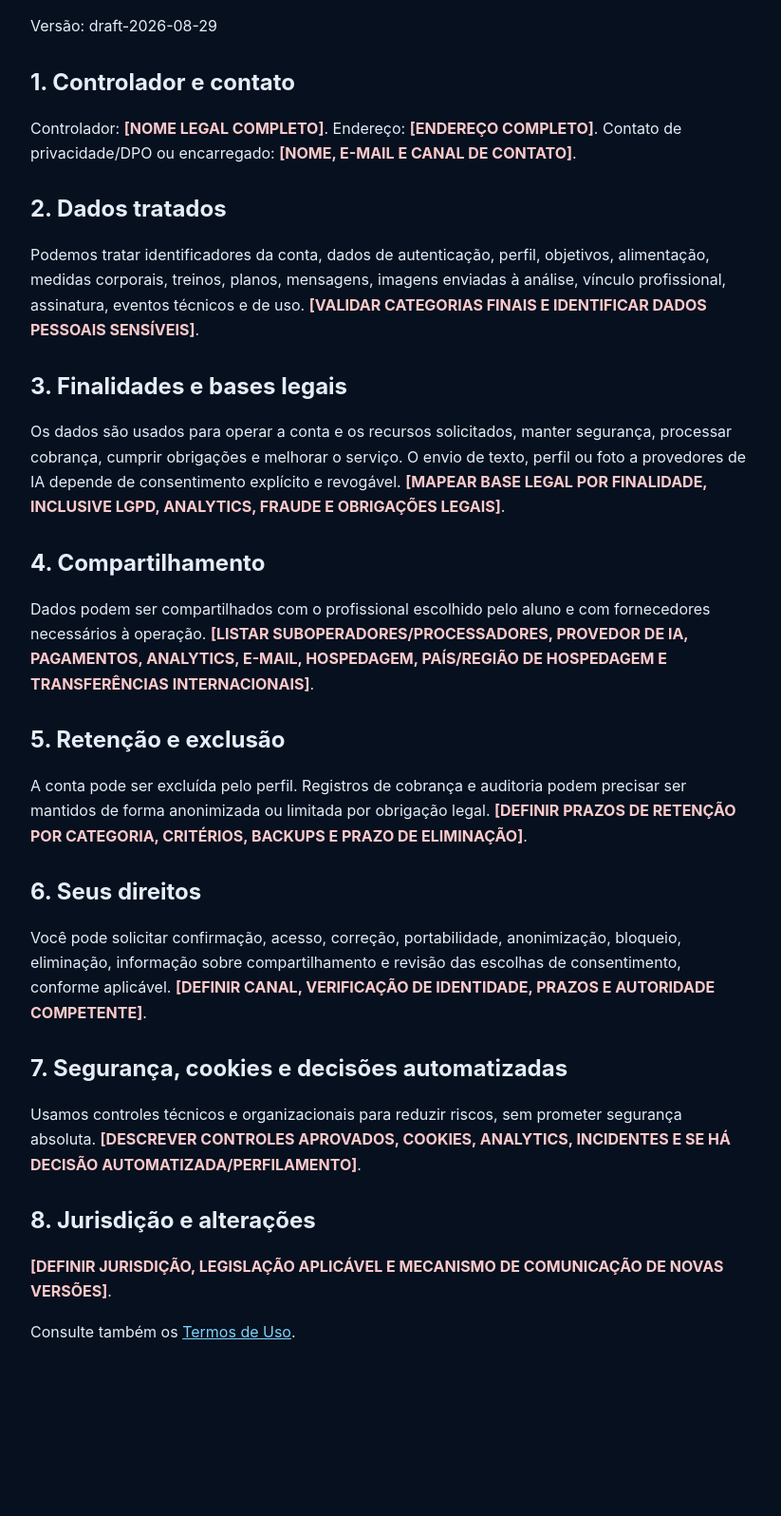
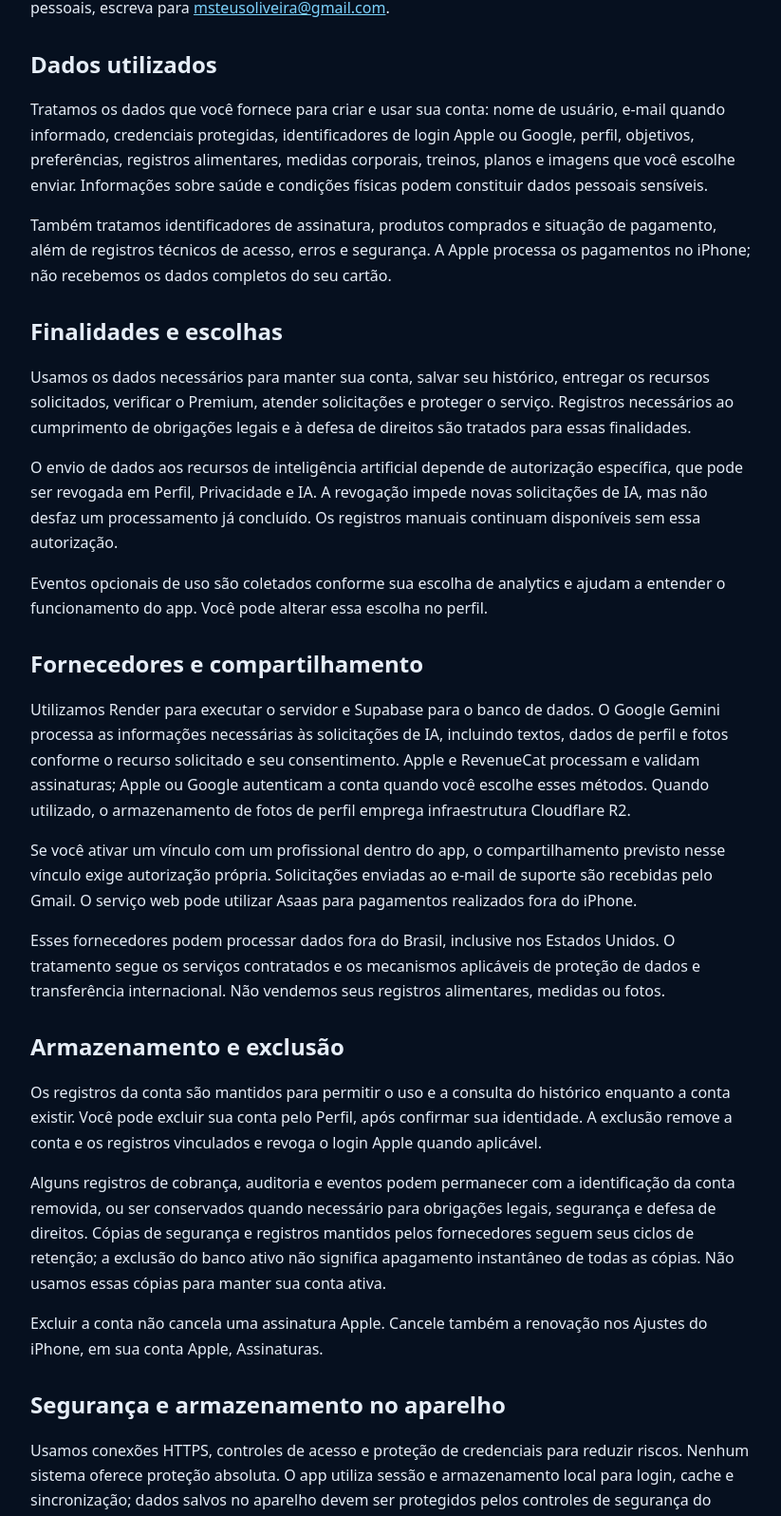
Before and after one commit to lilfinoo/diet-tracker, a website: page copilot/privacy.html in a window 1280 px wide. Shown: the part 230-1826 px from the top of the page at 95% size, without its empty margins (228-1051 px from the left). Before the commit the page ends 1709 px from the top, so only its background shows below. Drawn offline with Linux system fonts and the light colour scheme.

Commit message:
docs: publish privacy terms and support for App Store launch

```diff
--- a/copilot/privacy.html
+++ b/copilot/privacy.html
@@ -1,48 +1,27 @@
-<!DOCTYPE html>
-<html lang="pt-BR">
-<head>
-  <meta charset="UTF-8">
-  <meta name="viewport" content="width=device-width, initial-scale=1.0">
-  <title>Política de Privacidade - RASCUNHO</title>
-  <style>
-    body { margin: 0; color: #e5edf7; background: #06101f; font: 16px/1.65 Inter, system-ui, sans-serif; }
-    main { width: min(760px, calc(100% - 32px)); margin: 32px auto 64px; }
-    .draft { padding: 16px; border: 2px solid #f59e0b; border-radius: 12px; color: #fef3c7; background: #78350f55; font-weight: 800; }
-    h1, h2 { line-height: 1.2; } h2 { margin-top: 32px; } a { color: #7dd3fc; }
-    .placeholder { color: #fecaca; font-weight: 700; }
-  </style>
-</head>
-<body>
-  <main>
-    <p><a href="/">Voltar ao Fit-Tracker.AI</a></p>
-    <div class="draft">RASCUNHO JURÍDICO. NÃO APROVADO PARA LANÇAMENTO. Os campos entre colchetes precisam ser preenchidos e o texto precisa de revisão jurídica.</div>
-    <h1>Política de Privacidade</h1>
-    <p>Versão: draft-2026-08-29</p>
-
-    <h2>1. Controlador e contato</h2>
-    <p>Controlador: <span class="placeholder">[NOME LEGAL COMPLETO]</span>. Endereço: <span class="placeholder">[ENDEREÇO COMPLETO]</span>. Contato de privacidade/DPO ou encarregado: <span class="placeholder">[NOME, E-MAIL E CANAL DE CONTATO]</span>.</p>
-
-    <h2>2. Dados tratados</h2>
-    <p>Podemos tratar identificadores da conta, dados de autenticação, perfil, objetivos, alimentação, medidas corporais, treinos, planos, mensagens, imagens enviadas à análise, vínculo profissional, assinatura, eventos técnicos e de uso. <span class="placeholder">[VALIDAR CATEGORIAS FINAIS E IDENTIFICAR DADOS PESSOAIS SENSÍVEIS]</span>.</p>
-
-    <h2>3. Finalidades e bases legais</h2>
-    <p>Os dados são usados para operar a conta e os recursos solicitados, manter segurança, processar cobrança, cumprir obrigações e melhorar o serviço. O envio de texto, perfil ou foto a provedores de IA depende de consentimento explícito e revogável. <span class="placeholder">[MAPEAR BASE LEGAL POR FINALIDADE, INCLUSIVE LGPD, ANALYTICS, FRAUDE E OBRIGAÇÕES LEGAIS]</span>.</p>
-
-    <h2>4. Compartilhamento</h2>
-    <p>Dados podem ser compartilhados com o profissional escolhido pelo aluno e com fornecedores necessários à operação. <span class="placeholder">[LISTAR SUBOPERADORES/PROCESSADORES, PROVEDOR DE IA, PAGAMENTOS, ANALYTICS, E-MAIL, HOSPEDAGEM, PAÍS/REGIÃO DE HOSPEDAGEM E TRANSFERÊNCIAS INTERNACIONAIS]</span>.</p>
-
-    <h2>5. Retenção e exclusão</h2>
-    <p>A conta pode ser excluída pelo perfil. Registros de cobrança e auditoria podem precisar ser mantidos de forma anonimizada ou limitada por obrigação legal. <span class="placeholder">[DEFINIR PRAZOS DE RETENÇÃO POR CATEGORIA, CRITÉRIOS, BACKUPS E PRAZO DE ELIMINAÇÃO]</span>.</p>
-
-    <h2>6. Seus direitos</h2>
-    <p>Você pode solicitar confirmação, acesso, correção, portabilidade, anonimização, bloqueio, eliminação, informação sobre compartilhamento e revisão das escolhas de consentimento, conforme aplicável. <span class="placeholder">[DEFINIR CANAL, VERIFICAÇÃO DE IDENTIDADE, PRAZOS E AUTORIDADE COMPETENTE]</span>.</p>
-
-    <h2>7. Segurança, cookies e decisões automatizadas</h2>
-    <p>Usamos controles técnicos e organizacionais para reduzir riscos, sem prometer segurança absoluta. <span class="placeholder">[DESCREVER CONTROLES APROVADOS, COOKIES, ANALYTICS, INCIDENTES E SE HÁ DECISÃO AUTOMATIZADA/PERFILAMENTO]</span>.</p>
-
-    <h2>8. Jurisdição e alterações</h2>
-    <p><span class="placeholder">[DEFINIR JURISDIÇÃO, LEGISLAÇÃO APLICÁVEL E MECANISMO DE COMUNICAÇÃO DE NOVAS VERSÕES]</span>.</p>
-    <p>Consulte também os <a href="/terms.html">Termos de Uso</a>.</p>
-  </main>
-</body>
-</html>
+<!DOCTYPE html><html lang="pt-BR"><head><meta charset="UTF-8"><meta name="viewport" content="width=device-width,initial-scale=1"><title>Privacidade — Fit Tracker</title><style>body{margin:0;color:#e5edf7;background:#06101f;font:16px/1.65 system-ui,sans-serif}main{width:min(760px,calc(100% - 32px));margin:32px auto 64px}h1,h2{line-height:1.2}h2{margin-top:32px}a{color:#7dd3fc}</style></head><body><main><h1>Política de Privacidade do Fit Tracker</h1>
+<p>Atualizada em 7 de outubro de 2026.</p>
+<h2>Responsável e contato</h2>
+<p>O Fit Tracker é operado por Mateus Oliveira Julio, no Brasil. Para suporte ou solicitações sobre dados pessoais, escreva para <a href="mailto:msteusoliveira@gmail.com">msteusoliveira@gmail.com</a>.</p>
+<h2>Dados utilizados</h2>
+<p>Tratamos os dados que você fornece para criar e usar sua conta: nome de usuário, e-mail quando informado, credenciais protegidas, identificadores de login Apple ou Google, perfil, objetivos, preferências, registros alimentares, medidas corporais, treinos, planos e imagens que você escolhe enviar. Informações sobre saúde e condições físicas podem constituir dados pessoais sensíveis.</p>
+<p>Também tratamos identificadores de assinatura, produtos comprados e situação de pagamento, além de registros técnicos de acesso, erros e segurança. A Apple processa os pagamentos no iPhone; não recebemos os dados completos do seu cartão.</p>
+<h2>Finalidades e escolhas</h2>
+<p>Usamos os dados necessários para manter sua conta, salvar seu histórico, entregar os recursos solicitados, verificar o Premium, atender solicitações e proteger o serviço. Registros necessários ao cumprimento de obrigações legais e à defesa de direitos são tratados para essas finalidades.</p>
+<p>O envio de dados aos recursos de inteligência artificial depende de autorização específica, que pode ser revogada em Perfil, Privacidade e IA. A revogação impede novas solicitações de IA, mas não desfaz um processamento já concluído. Os registros manuais continuam disponíveis sem essa autorização.</p>
+<p>Eventos opcionais de uso são coletados conforme sua escolha de analytics e ajudam a entender o funcionamento do app. Você pode alterar essa escolha no perfil.</p>
+<h2>Fornecedores e compartilhamento</h2>
+<p>Utilizamos Render para executar o servidor e Supabase para o banco de dados. O Google Gemini processa as informações necessárias às solicitações de IA, incluindo textos, dados de perfil e fotos conforme o recurso solicitado e seu consentimento. Apple e RevenueCat processam e validam assinaturas; Apple ou Google autenticam a conta quando você escolhe esses métodos. Quando utilizado, o armazenamento de fotos de perfil emprega infraestrutura Cloudflare R2.</p>
+<p>Se você ativar um vínculo com um profissional dentro do app, o compartilhamento previsto nesse vínculo exige autorização própria. Solicitações enviadas ao e-mail de suporte são recebidas pelo Gmail. O serviço web pode utilizar Asaas para pagamentos realizados fora do iPhone.</p>
+<p>Esses fornecedores podem processar dados fora do Brasil, inclusive nos Estados Unidos. O tratamento segue os serviços contratados e os mecanismos aplicáveis de proteção de dados e transferência internacional. Não vendemos seus registros alimentares, medidas ou fotos.</p>
+<h2>Armazenamento e exclusão</h2>
+<p>Os registros da conta são mantidos para permitir o uso e a consulta do histórico enquanto a conta existir. Você pode excluir sua conta pelo Perfil, após confirmar sua identidade. A exclusão remove a conta e os registros vinculados e revoga o login Apple quando aplicável.</p>
+<p>Alguns registros de cobrança, auditoria e eventos podem permanecer com a identificação da conta removida, ou ser conservados quando necessário para obrigações legais, segurança e defesa de direitos. Cópias de segurança e registros mantidos pelos fornecedores seguem seus ciclos de retenção; a exclusão do banco ativo não significa apagamento instantâneo de todas as cópias. Não usamos essas cópias para manter sua conta ativa.</p>
+<p>Excluir a conta não cancela uma assinatura Apple. Cancele também a renovação nos Ajustes do iPhone, em sua conta Apple, Assinaturas.</p>
+<h2>Segurança e armazenamento no aparelho</h2>
+<p>Usamos conexões HTTPS, controles de acesso e proteção de credenciais para reduzir riscos. Nenhum sistema oferece proteção absoluta. O app utiliza sessão e armazenamento local para login, cache e sincronização; dados salvos no aparelho devem ser protegidos pelos controles de segurança do próprio dispositivo.</p>
+<h2>Seus direitos</h2>
+<p>Você pode solicitar confirmação do tratamento, acesso, correção, informações sobre compartilhamento, revogação de consentimento e, conforme aplicável, portabilidade, bloqueio, anonimização ou eliminação. Envie sua solicitação ao e-mail acima. Podemos pedir informações proporcionais para verificar sua identidade e evitar fornecer dados a outra pessoa; não envie sua senha.</p>
+<p>As solicitações são avaliadas conforme a legislação aplicável, incluindo a LGPD. Você também pode procurar a <a href="https://www.gov.br/anpd/pt-br/assuntos/titular-de-dados">Autoridade Nacional de Proteção de Dados</a>.</p>
+<h2>Inteligência artificial e alterações</h2>
+<p>As sugestões automáticas podem conter erros e não constituem diagnóstico ou decisão clínica. Você decide se irá utilizar os resultados e deve consultar profissionais habilitados quando necessário.</p>
+<p>Novas versões desta política serão publicadas nesta página. Mudanças que exijam nova autorização serão apresentadas nos fluxos correspondentes. Consulte os <a href="/terms.html">Termos de Uso</a> e a <a href="/support.html">página de suporte</a>.</p></main></body></html>
```
Also changed, not shown: copilot/support.html (added, +27 -0 lines), copilot/terms.html (+9 -48 lines), 2 other files.
